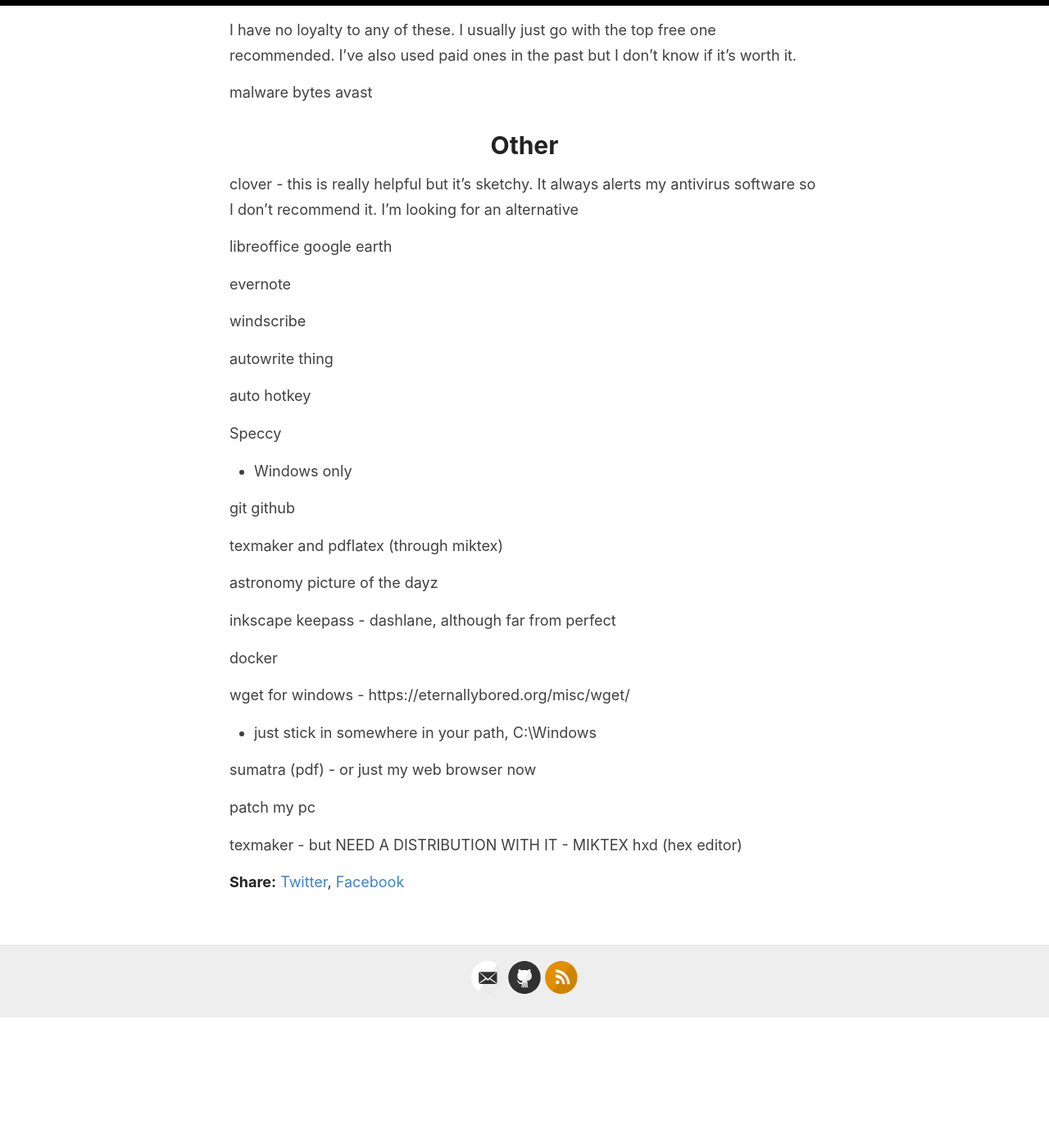
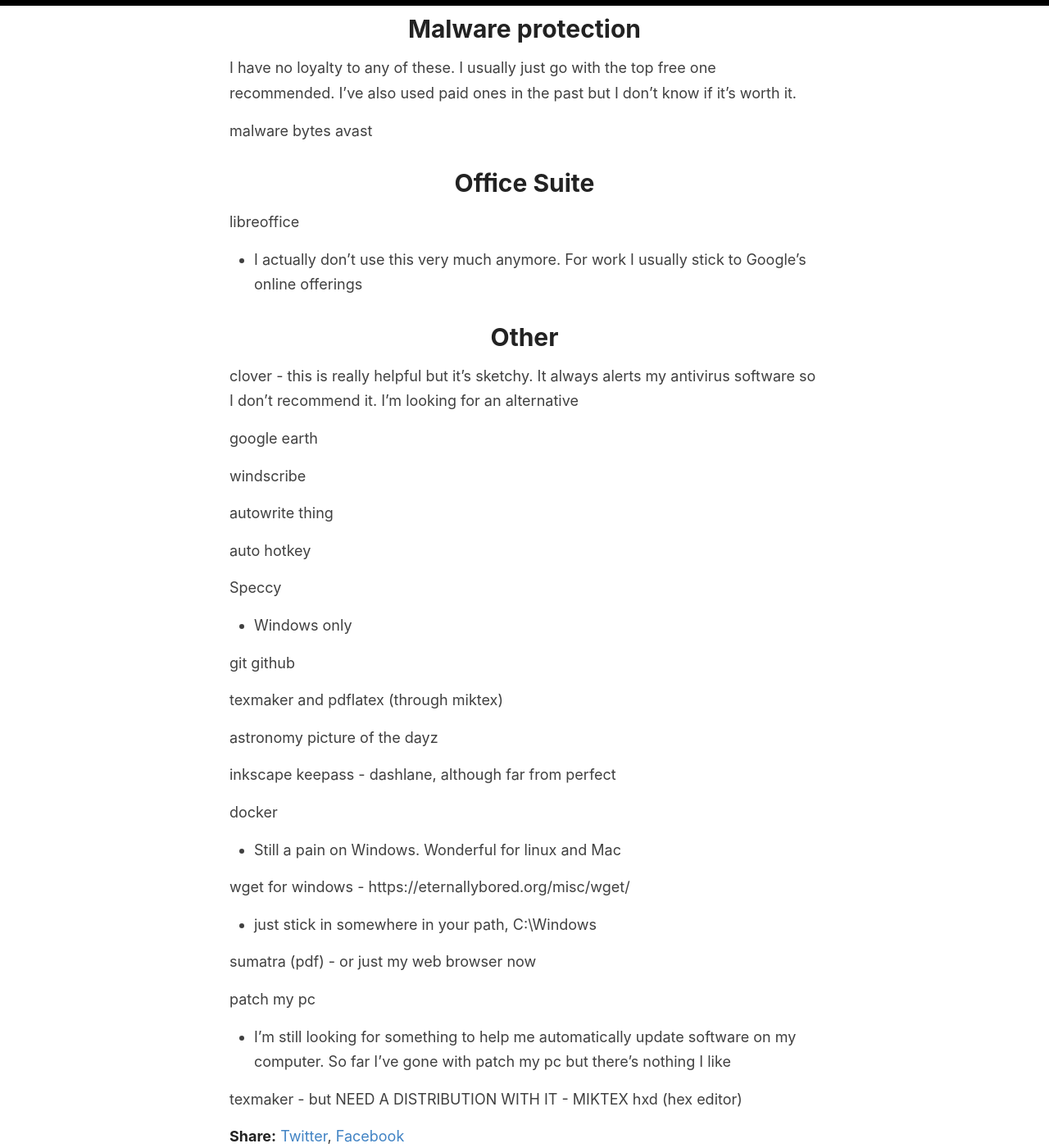
Before and after one commit to jss367/blog, a Jekyll site: the page built from _posts/2018-10-10-software-i-use.md, in a window 1280 px wide and 1400 px high, scrolled down 2788 px. Shown: the whole window at 82% size. Built offline with Jekyll 4.4.1, drawn with Linux system fonts in a browser that asks for light colours; before the commit the page ends 4029 px from its top, so only the background shows below that; some of the changed text lies outside the part shown.

Commit message:
Update 2018-10-10-software-i-use.md

```diff
--- a/_posts/2018-10-10-software-i-use.md
+++ b/_posts/2018-10-10-software-i-use.md
@@ -14,8 +14,11 @@ Sublime Text
 - with package control
 - absolutely love this. Use it every day
 
-notepad ++
+Notepad ++
 - honorable mention but almost completely replaced by Sublime Text
+
+Evernote
+- really good but I just don't use it that much anymore
 
 ## Utilities
 
@@ -25,7 +28,7 @@ Agent ransack
 - Windows only, unfortunately
 
 ### Unzipping
-7-zip
+7-Zip
 - clear winner for Windows
 
 ### Checking disk space
@@ -97,15 +97,16 @@ I have no loyalty to any of these. I usually just go with the top free one recom
 malware bytes
 avast
 
+# Office Suite
+libreoffice
+- I actually don't use this very much anymore. For work I usually stick to Google's online offerings
+
 # Other
 
 clover - this is really helpful but it's sketchy. It always alerts my antivirus software so I don't recommend it. I'm looking for an alternative
 
 
-libreoffice
 google earth
-
-evernote
 
 windscribe
 
@@ -129,6 +130,7 @@ keepass - dashlane, although far from perfect
 
 
 docker
+- Still a pain on Windows. Wonderful for linux and Mac
 
 wget for windows -
 https://eternallybored.org/misc/wget/
@@ -137,8 +139,8 @@ https://eternallybored.org/misc/wget/
 
 sumatra (pdf) - or just my web browser now
 
-
 patch my pc
+- I'm still looking for something to help me automatically update software on my computer. So far I've gone with patch my pc but there's nothing I like
 
 texmaker - but NEED A DISTRIBUTION WITH IT - MIKTEX
 hxd (hex editor)
```
Also changed, not shown: other parts of _posts/2018-10-10-software-i-use.md (+4 -7 lines).
